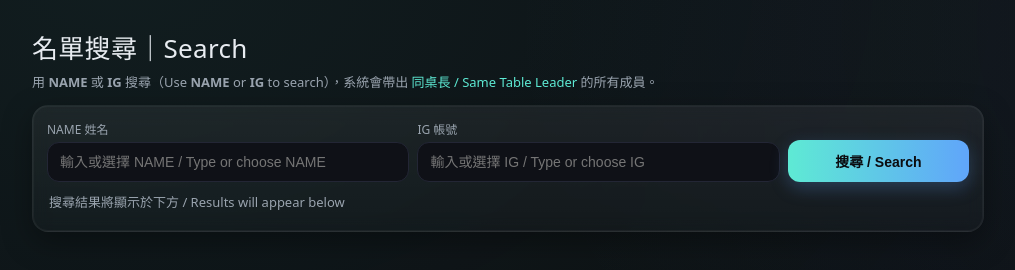
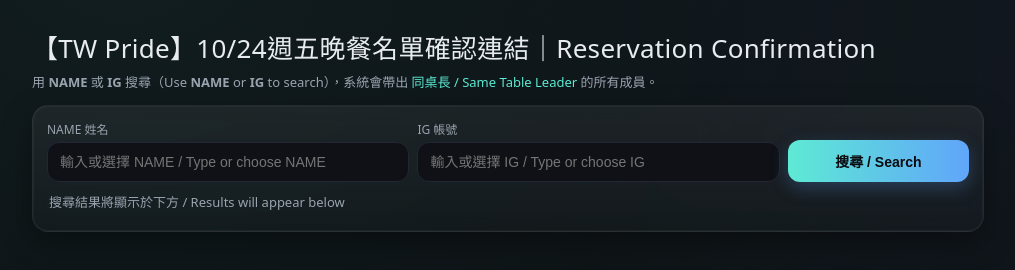
Before and after one commit to tk90828-droid/comfirm5, a plain HTML site: page index.html in a window 1280 px wide. Shown: the whole page, without its empty margins (132-1147 px from the left). Drawn offline with Linux system fonts and the light colour scheme.

Commit message:
Update index.html

```diff
--- a/index.html
+++ b/index.html
@@ -72,7 +72,7 @@ button {
 </head>
 <body>
 <div class="wrap">
-  <div class="title">名單搜尋｜Search</div>
+  <div class="title">【TW Pride】10/24週五晚餐名單確認連結｜Reservation Confirmation</div>
   <div class="subtitle">
     用 <b>NAME</b> 或 <b>IG</b> 搜尋（Use <b>NAME</b> or <b>IG</b> to search），系統會帶出 <span style="color:#5eead4;">同桌長 / Same Table Leader</span> 的所有成員。
   </div>
```
